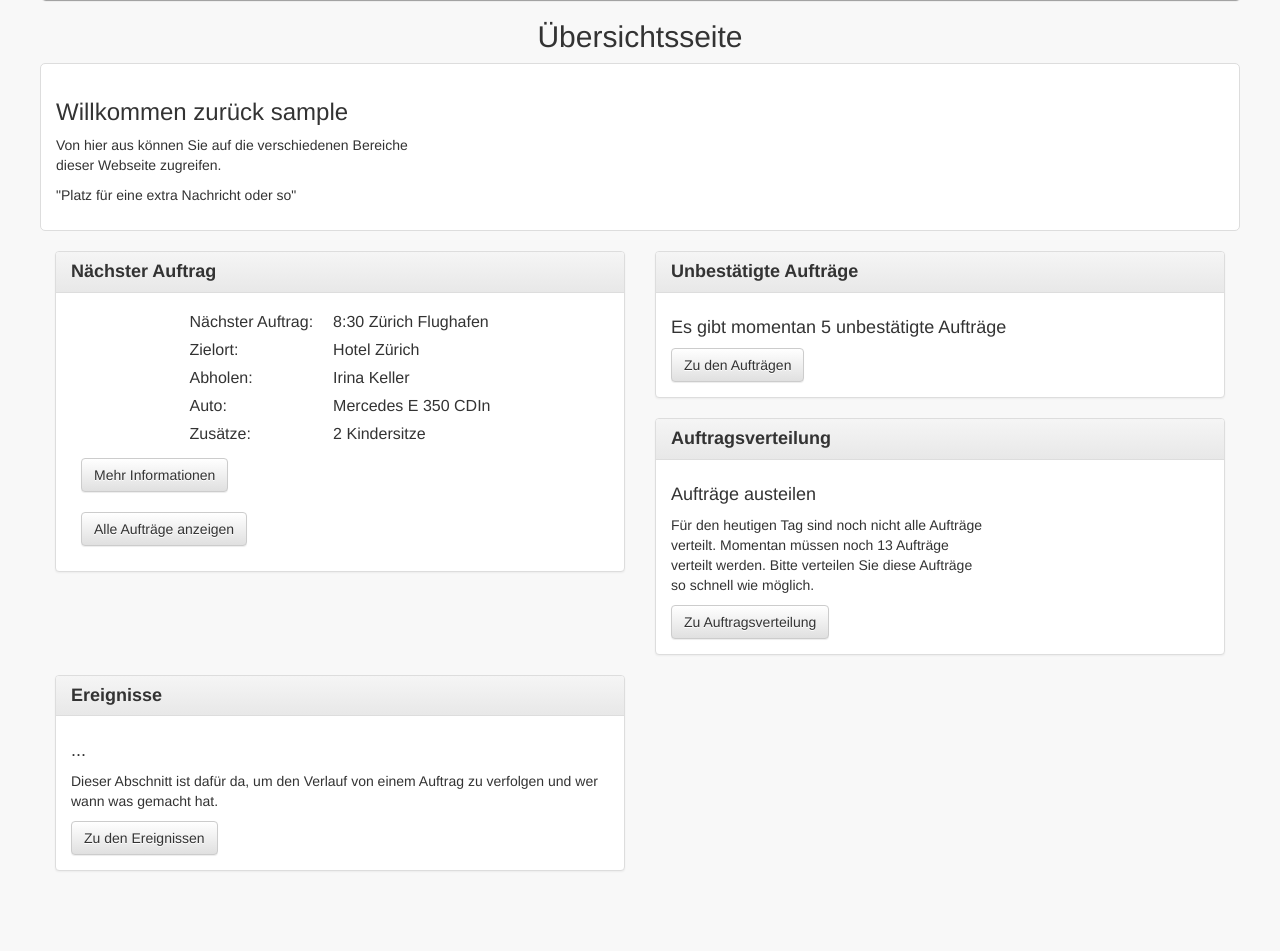
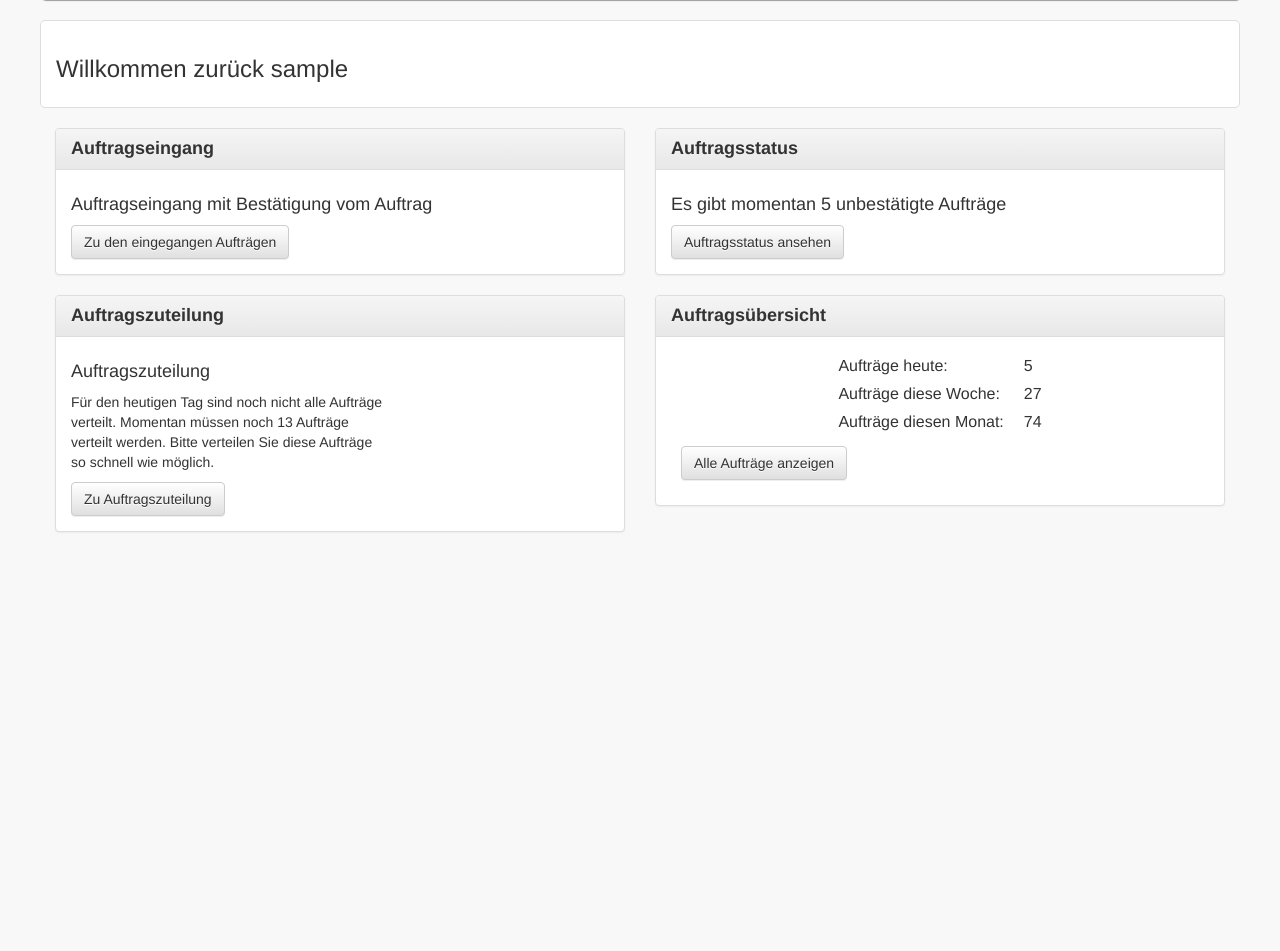
Before and after one commit to sleepingsociety/transfer-zurich, a PHP site: page /adminOverview.php in a window 1280 px wide. Shown: the part 62-1013 px from the top of the page. After the commit the page ends 594 px from the top, so only its background shows below. Run offline with PHP 8.4, Linux system fonts and the light colour scheme; the visitor is signed in with stand-in values (Sample User, id 1); data that the repository does not hold is empty; some libraries are stand-ins or nearby versions.

Commit message:
Did the Edit's like JOWI wanted the design like

```diff
--- a/adminOverview.php
+++ b/adminOverview.php
@@ -10,7 +10,7 @@ if ($connection->connect_error) {
     die("Connection failed: " . $connection->connect_error);
 }
 
-if(!isset($_SESSION)){
+if (!isset($_SESSION)) {
     session_start();
 }
 
@@ -49,7 +49,7 @@ if (!$_SESSION["login"]) header('Location: /index.php');
     <link rel="stylesheet" type="text/css" href="stylesheet/taskView.css">
 
     <script>
-        $(document).ready(function() {
+        $(document).ready(function () {
             createRows("task");
             createRows("driver");
             createRows("car");
@@ -76,7 +76,8 @@ if (!$_SESSION["login"]) header('Location: /index.php');
                             </button>
                         </div>
                         <div class="collapse navbar-collapse" id="bs-example-navbar-collapse-1">
-                            <a href="adminOverview.php"><img src="img/atap-logo.png" class="img-nav img-responsive" id="imgLogo"></a>
+                            <a href="adminOverview.php"><img src="img/atap-logo.png" class="img-nav img-responsive"
+                                                             id="imgLogo"></a>
                             <ul class="nav navbar-nav navbar-right">
                                 <li class="active"><a href="adminOverview.php">Auftragsverwaltung</a></li>
                                 <li><a href="managment.php">Verwaltung</a></li>
@@ -87,18 +88,18 @@ if (!$_SESSION["login"]) header('Location: /index.php');
                 </nav>
             </div>
 
-            <h2>Übersichtsseite</h2>
-            <div class="pageContent">
             <?php
             include_once 'includes/welcomeMessage.php';
             ?>
+            <div class="pageContent">
+
                 <div id="adminNotes" class="container-fluid">
                     <div class="row">
                         <?php
-                            include_once 'includes/upcomingTask.php';
+                        include_once 'includes/taskIncome.php';
                         include_once 'includes/newTasks.php';
                         include_once 'includes/allocateTasks.php';
-                            include_once 'includes/historyTasks.php';
+                        include_once 'includes/upcomingTask.php';
                         ?>
                         <!--
 
--- a/includes/allocateTasks.php
+++ b/includes/allocateTasks.php
@@ -3,19 +3,19 @@
         <div class="panel panel-default">
             <div class="panel-heading">
                 <h4 class="panel-title">
-                    <a data-toggle="collapse" href="#collapse2"><span id="titleATask">Auftragsverteilung</span></a>
+                    <a data-toggle="collapse" href="#collapse2"><span id="titleATask">Auftragszuteilung</span></a>
                 </h4>
             </div>
             <div id="collapse2" class="panel-collapse collapse in">
                 <div class="panel-body">
-                    <h4>Aufträge austeilen</h4>
+                    <h4>Auftragszuteilung</h4>
                     <p>
                         Für den heutigen Tag sind noch nicht alle Aufträge <br>
                         verteilt. Momentan müssen noch 13 Aufträge<br>
                         verteilt werden. Bitte verteilen Sie diese Aufträge<br>
                         so schnell wie möglich.
                     </p>
-                    <button class="btn btn-default" onClick="changePage('allocationPage.php')">Zu Auftragsverteilung</button>
+                    <button class="btn btn-default" onClick="changePage('allocationPage.php')">Zu Auftragszuteilung</button>
                 </div>
             </div>
         </div>
--- a/includes/newTasks.php
+++ b/includes/newTasks.php
@@ -3,13 +3,13 @@
         <div class="panel panel-default">
             <div class="panel-heading">
                 <h4 class="panel-title">
-                    <a data-toggle="collapse" href="#collapse1"><span id="titleRTask">Unbestätigte Aufträge</span></a>
+                    <a data-toggle="collapse" href="#collapse1"><span id="titleRTask">Auftragsstatus</span></a>
                 </h4>
             </div>
             <div id="collapse1" class="panel-collapse collapse in">
                 <div class="panel-body">
                     <h4>Es gibt momentan 5 unbestätigte Aufträge</h4>
-                    <button onClick="changePage('requestedTasks.php')" class="btn btn-default">Zu den Aufträgen</button>
+                    <button onClick="changePage('requestedTasks.php')" class="btn btn-default">Auftragsstatus ansehen</button>
                 </div>
             </div>
         </div>
--- /dev/null
+++ b/includes/taskIncome.php
@@ -0,0 +1,18 @@
+<div id="taskIncome" class="col-xs-12 col-sm-6 col-md-6 col-lg-6">
+    <div class="panel-group">
+        <div class="panel panel-default">
+            <div class="panel-heading">
+                <h4 class="panel-title">
+                    <a data-toggle="collapse" href="#collapse1"><span id="titleRTask">Auftragseingang</span></a>
+                </h4>
+            </div>
+            <div id="collapse1" class="panel-collapse collapse in">
+                <div class="panel-body">
+                    <h4>Auftragseingang mit Bestätigung vom Auftrag</h4>
+                    <button onClick="changePage(/*'requestedTasks.php'*/)" class="btn btn-default">Zu den eingegangen Aufträgen</button>
+                </div>
+            </div>
+        </div>
+    </div>
+
+</div>
--- a/includes/upcomingTask.php
+++ b/includes/upcomingTask.php
@@ -3,34 +3,25 @@
         <div class="panel panel-default">
             <div class="panel-heading">
                 <h4 class="panel-title">
-                    <a data-toggle="collapse" href="#collapse4"><span id="titleUTask">Nächster Auftrag</span></a>
+                    <a data-toggle="collapse" href="#collapse4"><span id="titleUTask">Auftragsübersicht</span></a>
                 </h4>
             </div>
             <div id="collapse4" class="panel-collapse collapse in">
                 <div class="panel-body">
                     <table>
                         <tr>
-                            <td>Nächster Auftrag:</td>
-                            <td>8:30 Zürich Flughafen</td>
+                            <td>Aufträge heute:</td>
+                            <td>5</td>
                         </tr>
                         <tr>
-                            <td>Zielort:</td>
-                            <td>Hotel Zürich</td>
+                            <td>Aufträge diese Woche:</td>
+                            <td>27</td>
                         </tr>
                         <tr>
-                            <td>Abholen:</td>
-                            <td>Irina Keller</td>
-                        </tr>
-                        <tr>
-                            <td>Auto:</td>
-                            <td>Mercedes E 350 CDIn</td>
-                        </tr>
-                        <tr>
-                            <td>Zusätze:</td>
-                            <td>2 Kindersitze</td>
+                            <td>Aufträge diesen Monat:</td>
+                            <td>74</td>
                         </tr>
                     </table>
-                    <button class="btn btn-default">Mehr Informationen</button><br>
                     <button class="btn btn-default">Alle Aufträge anzeigen</button>
                 </div>
             </div>
--- a/includes/welcomeMessage.php
+++ b/includes/welcomeMessage.php
@@ -21,7 +21,4 @@ if (!$_SESSION["login"]) header('Location: /index.php');
 
 <div id="welcomeMessage">
     <h3>Willkommen zurück <?php echo $_SESSION['username']; ?></h3>
-    <p>Von hier aus können Sie auf die verschiedenen Bereiche<br>
-        dieser Webseite zugreifen.</p>
-    <p>"Platz für eine extra Nachricht oder so"</p>
 </div>
```
Lines whose indentation alone changed are shown as unchanged.
